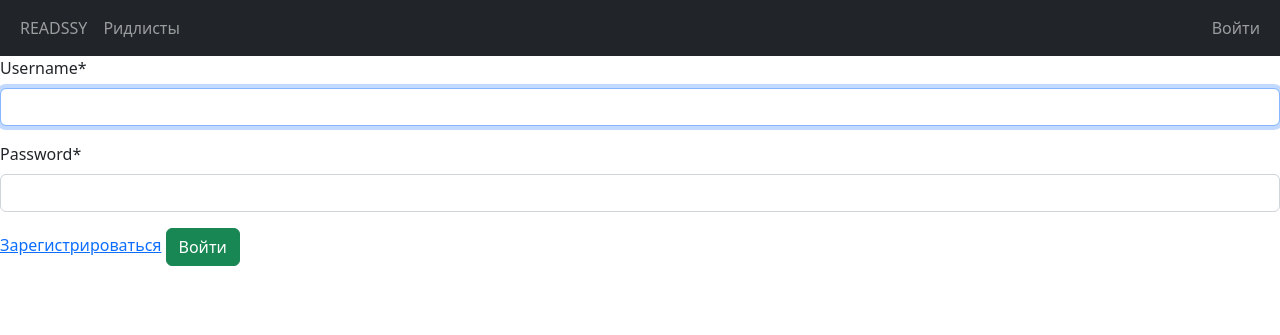
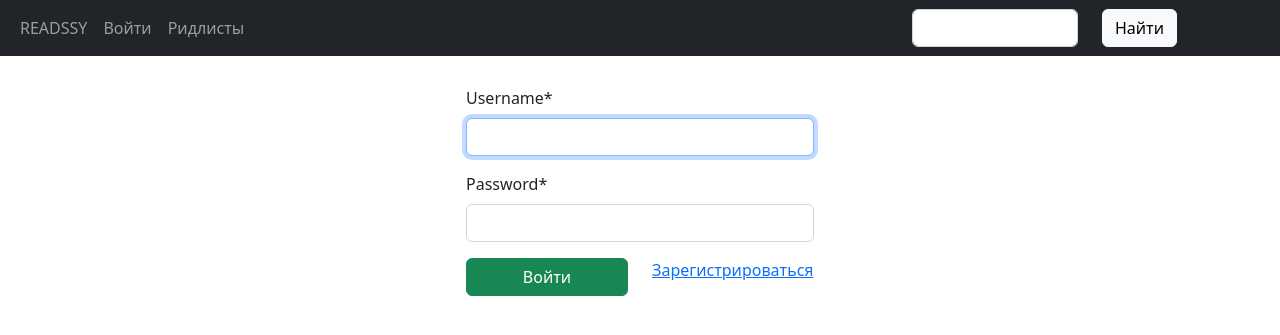
Before and after one commit to alexxandra-u/Readssy, a Django app: page /auth/login/ in a window 1280 px wide. Shown: the top 335 px of the page. Run offline with Django 3.2, Linux system fonts and the light colour scheme; some libraries are stand-ins or nearby versions.

Commit message:
tried to alter navbar (needs some debugging) - added search panel (action not done yet)

```diff
--- a/main/models.py
+++ b/main/models.py
@@ -1,6 +1,5 @@
 from django.db import models
 
-# Create your models here.
 
 class Book(models.Model):
     name = models.TextField(default=' ')
--- /dev/null
+++ b/requirements.txt
@@ -0,0 +1,3 @@
+scrapy
+crispy-bootstrap5
+django
--- a/templates/main/base.html
+++ b/templates/main/base.html
@@ -1,27 +1,39 @@
 <!DOCTYPE html>
-<html lang="en">
+<html lang="ru">
 <head>
     <meta charset="UTF-8">
-    <title>{% block title %}Readssy {% endblock %}</title>
+    <meta name="viewport" content="width=device-width, initial-scale=1">
+    <title>{% block title %}RESSSUME{% endblock %}</title>
     <!-- CSS only -->
     <link href="https://cdn.jsdelivr.net/npm/bootstrap@5.2.3/dist/css/bootstrap.min.css" rel="stylesheet"
           integrity="sha384-rbsA2VBKQhggwzxH7pPCaAqO46MgnOM80zW1RWuH61DGLwZJEdK2Kadq2F9CUG65" crossorigin="anonymous">
+    <script src="https://ajax.googleapis.com/ajax/libs/jquery/3.2.1/jquery.min.js"></script>
+    <script src="https://maxcdn.bootstrapcdn.com/bootstrap/3.3.7/js/bootstrap.min.js"></script>
+    <style type="text/css">
+        .main {
+            padding: 30px;
+        }
+    </style>
 </head>
+
+
 <body>
 <nav class="navbar navbar-expand-lg navbar-dark bg-dark">
     <div class="container-fluid">
+        {% comment %}        <div class="navbar-header">
+            <button type="button" class="navbar-toggle" data-toggle="collapse" data-target="#topNavBar">
+                <span class="icon-bar"></span>
+                <span class="icon-bar"></span>
+                <span class="icon-bar"></span>
+            </button>
+            <a class="navbar-brand" href={% url 'home' %}>READSSY</a>
+        </div>{% endcomment %}
+        {#        <div class="collapse navbar-collapse" id="topNavBar">#}
         <div>
             <ul class="navbar-nav">
                 <li class="nav-item">
-                    <a class="nav-link" href="/home">READSSY</a>
+                    <a class="nav-link" href={% url 'home' %}>READSSY</a>
                 </li>
-                <li class="nav-item">
-                    <a class="nav-link" href="/readlists">Ридлисты</a>
-                </li>
-            </ul>
-        </div>
-        <div>
-            <ul class="navbar-nav">
                 <li class="nav-item">
                     <div>
                         {% if user.is_authenticated %}
@@ -31,17 +43,46 @@
                         {% endif %}
                     </div>
                 </li>
+                <li class="nav-item">
+                    <a class="nav-link" href="#">Ридлисты</a>
+                </li>
+                {% comment %}<form class="navbar-form navbar-right" role="search" method="GET" action="#">
+                    <div class="row">
+                        <div class="col">
+                            <input type="text" class="form-control" name="q" value="">
+                        </div>
+                        <div class="col">
+                            <button type="submit" class="btn btn-success">Найти</button>
+                        </div>
+                    </div>
+                </form>{% endcomment %}
             </ul>
+        </div>
+        <div>
+            <form class="navbar-form navbar-right" role="search" method="GET" action="#">
+                <div class="row">
+                    <div class="col">
+                        <input type="text" class="form-control" name="q" value="">
+                    </div>
+                    <div class="col">
+                        <button type="submit" class="btn btn-light">Найти</button>
+                    </div>
+                </div>
+            </form>
         </div>
     </div>
 </nav>
-<div class=container">
-    {% block content %}
-    {% endblock %}
+<div class="main">
+    <div class='container'>
+        <div class="row justify-content-center mx-auto">
+            <div class="col"></div>
+            <div class="col">
+                {% block content %}
+                {% endblock %}
+            </div>
+            <div class="col"></div>
+        </div>
+    </div>
 </div>
-<!-- JavaScript Bundle with Popper -->
-<script src="https://cdn.jsdelivr.net/npm/bootstrap@5.2.3/dist/js/bootstrap.bundle.min.js"
-        integrity="sha384-kenU1KFdBIe4zVF0s0G1M5b4hcpxyD9F7jL+jjXkk+Q2h455rYXK/7HAuoJl+0I4"
-        crossorigin="anonymous"></script>
 </body>
 </html>
--- a/templates/register/login.html
+++ b/templates/register/login.html
@@ -1,12 +1,18 @@
 {% extends 'main/base.html' %}
 {% load crispy_forms_tags %}
 
-{% block title %}Войти в аккаунт READSSY{% endblock %}
+{% block title %} Войти в аккаунт READSSY {% endblock %}
 {%  block content %}
     <form method="POST">
         {% csrf_token %}
         {{ form|crispy }}
-        <a href={ #signup} >Зарегистрироваться</a>
-        <button type="submit" class="btn btn-success">Войти</button>
+        <div class="row">
+            <div class="col">
+                <button type="submit" class="btn btn-success container-fluid">Войти</button>
+            </div>
+            <div class="col">
+                <a href={%  url 'signup' %}>Зарегистрироваться</a>
+            </div>
+        </div>
     </form>
 {% endblock %}
--- a/templates/register/signup.html
+++ b/templates/register/signup.html
@@ -6,6 +6,6 @@
     <form method="POST">
         {% csrf_token %}
         {{ form|crispy }}
-        <button type="submit" class="btn btn-success">Зарегистрироваться</button>
+        <button type="submit" class="btn btn-success container-fluid">Зарегистрироваться</button>
     </form>
 {% endblock %}
```
